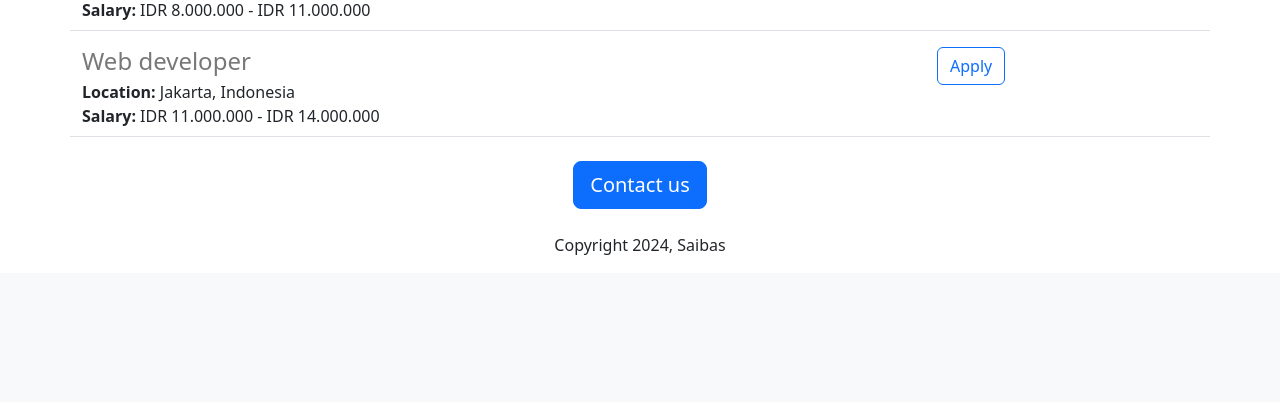
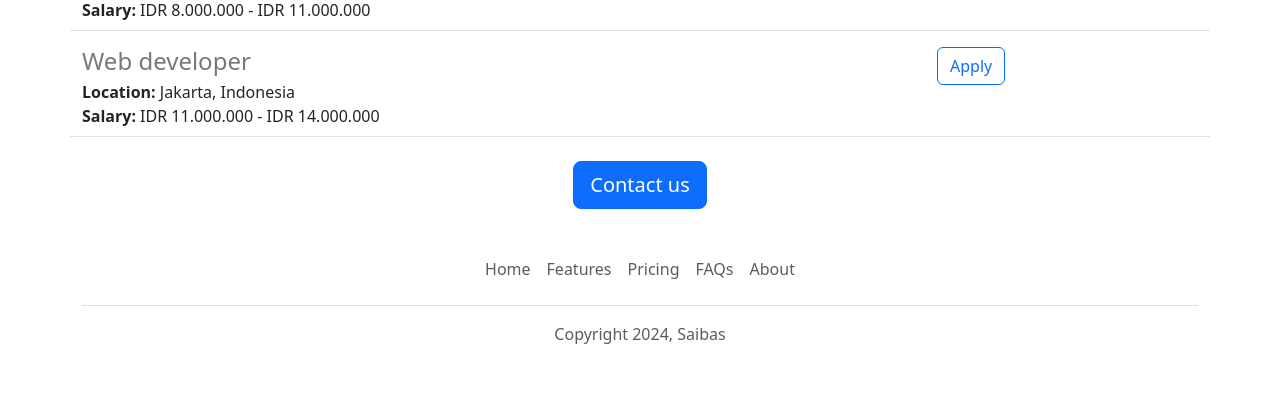
Before and after one commit to arieabisha/Saibas-Portal, a Flask app: page / in a window 1280 px wide. Shown: the part 587-989 px from the top of the page. Before the commit the page ends 842 px from the top, so only its background shows below. Run offline with Flask 3, Linux system fonts and the light colour scheme.

Commit message:
add href mailto

```diff
--- a/templates/careerlist.html
+++ b/templates/careerlist.html
@@ -17,7 +17,7 @@
   </div>
 
   <div class="col-3">
-    <button type="button" class="btn btn-outline-primary">Apply</button>
+    <a  target="_blank" href="mailto:arieabisha@gmail.com?subject=Job%20application for20%{{job['title']}} &body=My%20name%3A%20%3Cyour%20name%3E%0D%0AMy%20resume%3A%20%3Clink%20to%20your%20resume%3E%0D%0AMy%20Linkedin%20profile%3A%20%3Cyour%20linkedin%20link%3E%0D%0AMy%20social%20media%3A%20%3Cyour%20social%20media%20link%3E" type="button" class="btn btn-outline-primary">Apply</a>
   </div>
 
 </div>
--- /dev/null
+++ b/templates/footer.html
@@ -0,0 +1,14 @@
+<div class="b-example-divider"></div>
+
+<div class="container">
+  <footer class="py-3 my-4">
+    <ul class="nav justify-content-center border-bottom pb-3 mb-3">
+      <li class="nav-item"><a href="#" class="nav-link px-2 text-body-secondary">Home</a></li>
+      <li class="nav-item"><a href="#" class="nav-link px-2 text-body-secondary">Features</a></li>
+      <li class="nav-item"><a href="#" class="nav-link px-2 text-body-secondary">Pricing</a></li>
+      <li class="nav-item"><a href="#" class="nav-link px-2 text-body-secondary">FAQs</a></li>
+      <li class="nav-item"><a href="#" class="nav-link px-2 text-body-secondary">About</a></li>
+    </ul>
+    <p class="text-center text-body-secondary">Copyright 2024, Saibas</p>
+  </footer>
+</div>
--- a/templates/home.html
+++ b/templates/home.html
@@ -27,11 +27,12 @@
         {% endfor %}
       </div>
       <div class="text-center">
-        <button class="btn btn-primary btn-lg mt-2" >Contact us</button>
-        <p class="mt-4">Copyright 2024, Saibas</p>
+        <a target="_blank" href="mailto:arieabisha@gmail.com?subject=Question&body=Question%3A%20%3Ctype%20your%20question%3E%0D%0ALink%3A%20%3Cpaste%20web%20link%20%2F%20if%20any%3E%0D%0AFile%3A%20%3Cpaste%20file%20link%20%2F%20if%20any%3E" button class="btn btn-primary btn-lg mt-2" >Contact us</a>
+        <p class="mt-4"></p>
       </div>
 
     </div>
+  {% include 'footer.html' %}
 </body>
 
 
--- a/templates/navbar.html
+++ b/templates/navbar.html
@@ -5,3 +5,4 @@
     </a>
   </div>
 </nav>
+<div height="60px"></div>
```
